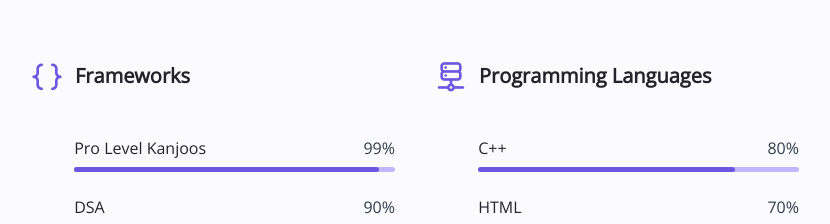
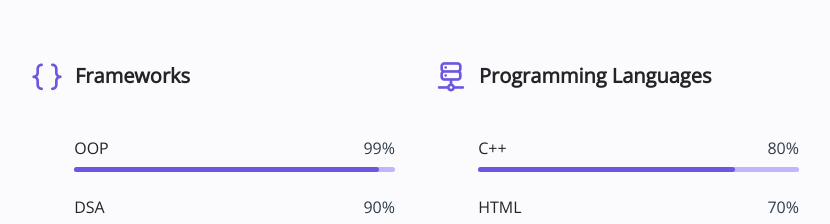
Before and after one commit to khursheedahmedd/Huzaifa-Portfoliio, a plain HTML site: page index.html in a window 1280 px wide. Shown: the part 1700-1924 px from the top of the page, without its empty margins (225-1055 px from the left). Drawn offline with nearby package versions, Linux system fonts and the light colour scheme.

Commit message:
Update index.html

```diff
--- a/index.html
+++ b/index.html
@@ -262,7 +262,7 @@ $mail->AltBody = $textversion;
                     <div class="skills__list grid">
                         <div class="skills__data">
                             <div class="skills__titles">
-                                <h3 class="skills__name">Pro Level Kanjoos</h3>
+                                <h3 class="skills__name">OOP</h3>
                                 <span class="skills__number">99%</span>
                             </div>
                             <div class="skills__bar">
```
